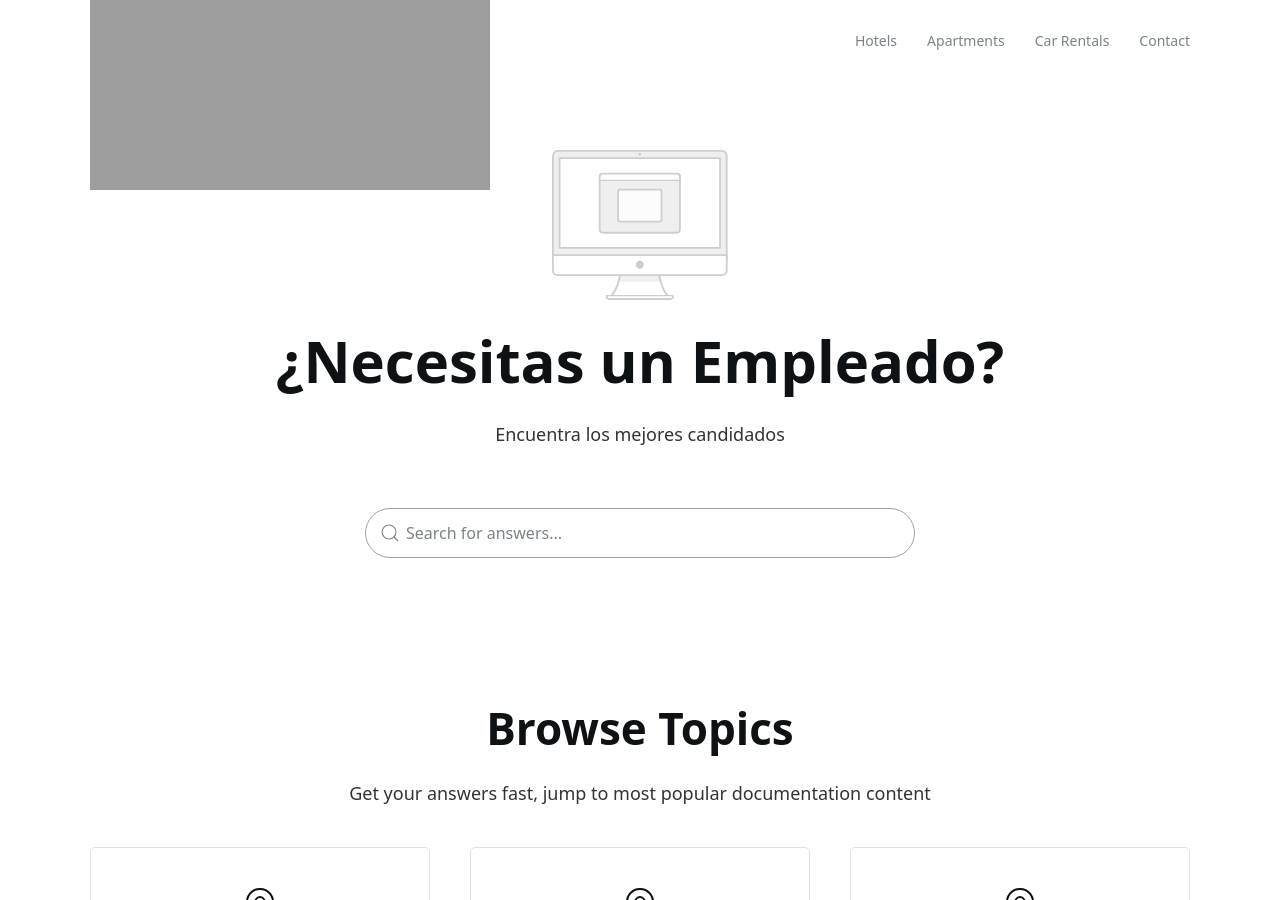
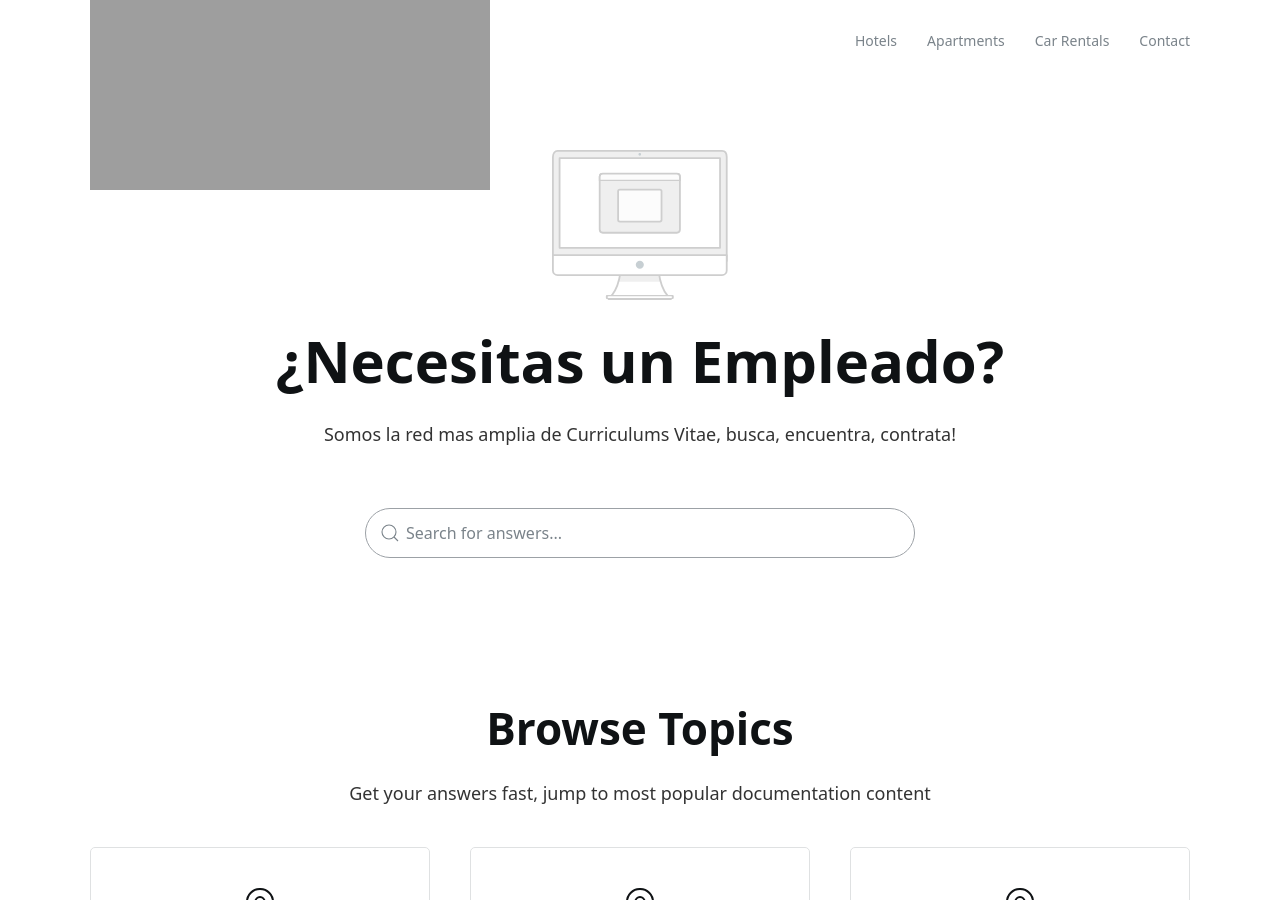
Before and after one commit to jelmii/jelmii.github.io, a Jekyll site: the page built from index.md, in a window 1280 px wide and 900 px high. Built offline with Jekyll 4.4.1, drawn with Linux system fonts in a browser that asks for light colours.

Commit message:
Update index.md

```diff
--- a/index.md
+++ b/index.md
@@ -2,7 +2,7 @@
 layout: home
 hero:
     title: ¿Necesitas un Empleado?
-    subtitle: Encuentra los mejores candidados
+    subtitle: Somos la red mas amplia de Curriculums Vitae, busca, encuentra, contrata!
     image: imac.svg
     search: true
 categories:
```
